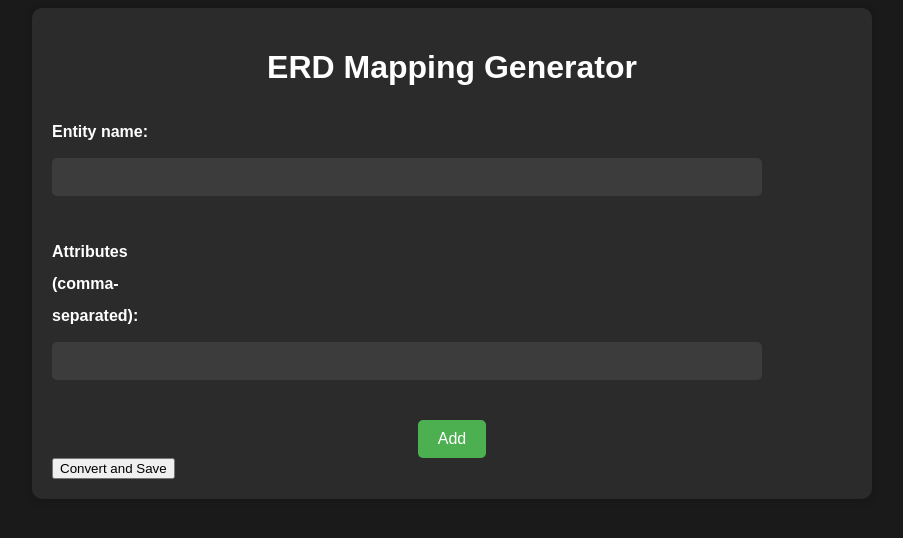
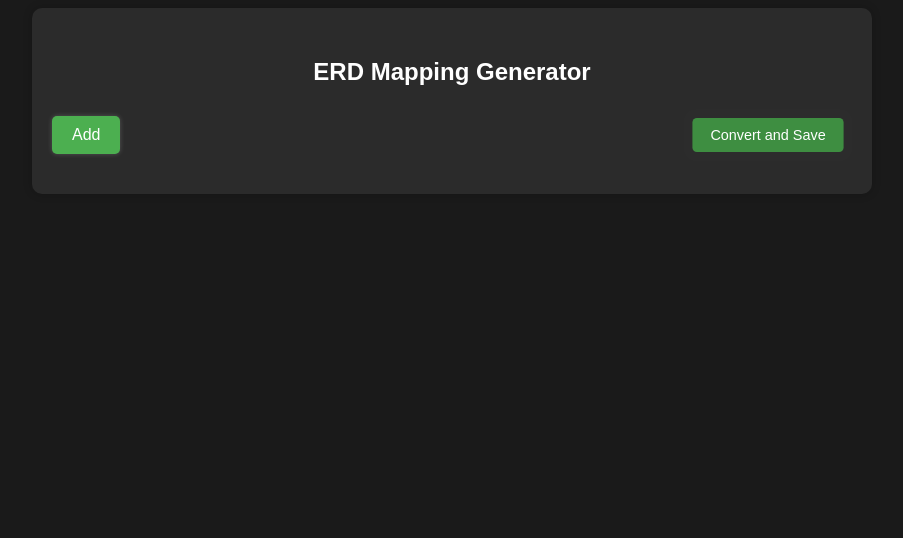
Before and after one commit to NightMare489/ERDmapping, a Flask app: page / in a window 1280 px wide. Shown: the top 538 px of the page, without its empty margins (188-1091 px from the left). Run offline with Flask 3, Linux system fonts and the light colour scheme.

Commit message:
good design done

```diff
--- a/templates/form.html
+++ b/templates/form.html
@@ -2,6 +2,47 @@
 <html>
 <head>
     <title>ERD Mapping Generator</title>
+    <style>
+        body {
+            font-family: Arial, sans-serif;
+        }
+
+        h1 {
+            font-size: 24px;
+            margin-top: 30px;
+            margin-bottom: 20px;
+            text-align: center;
+        }
+
+        label {
+            display: block;
+            margin-bottom: 10px;
+        }
+
+        input[type="text"] {
+            padding: 10px;
+            border: 1px solid #ccc;
+            border-radius: 5px;
+            font-size: 16px;
+            width: 100%;
+            box-sizing: border-box;
+            margin-bottom: 20px;
+        }
+
+        input[type="submit"] {
+            background-color: #4CAF50;
+            color: white;
+            padding: 10px 20px;
+            border: none;
+            border-radius: 5px;
+            cursor: pointer;
+            font-size: 16px;
+        }
+
+        input[type="submit"]:hover {
+            background-color: #3e8e41;
+        }
+    </style>
     <style>
         body {
             font-family: Arial, sans-serif;
@@ -40,7 +81,7 @@
             font-size: 16px;
         }
 
-        button {
+        button, input[type="submit"] {
             display: block;
             margin: 0 auto;
             padding: 10px 20px;
@@ -50,14 +91,36 @@
             font-size: 16px;
             cursor: pointer;
             border: none;
+
+            /* modern floating neon glow effect */
+            box-shadow: 0 0 5px rgba(255, 255, 255, 0.2);
+            transition: 0.2s;
+
+            user-select: none;
+
         }
 
-        button:hover {
-            background-color: #3E8E41;
+        button:hover, input[type="submit"] {
+            background-color: #3e8e41;
+            /* animated effect looping  */
+            animation: pulse 1s infinite;
+        }
+
+        /* smoth shrink on click */
+
+        button:active, input[type="submit"] {
+            transform: scale(0.9);
+        }
+
+        .text-center {
+            text-align: center;
         }
 
         .input-group {
             margin-bottom: 20px;
+            border: 1px solid #ccc;
+            padding: 10px;
+            border-radius: 5px;
         }
 
         .input-group::after {
@@ -77,6 +140,43 @@
             float: left;
             width: calc(100% - 110px);
         }
+
+        .delete-button {
+            display: inline-block;
+            margin-left: 10px;
+            padding: 5px 10px;
+            border-radius: 5px;
+            background-color: #FF0000;
+            color: #FFFFFF;
+            font-size: 16px;
+            cursor: pointer;
+            border: none;
+        }
+
+        .delete-button:hover {
+            background-color: #CC0000;
+        }
+
+        .buttons-container {
+            display: flex;
+            justify-content: space-between;
+            margin-bottom: 20px;
+        }
+
+        @keyframes pulse {
+            0% {
+                box-shadow: 0 0 0 0 rgba(255, 255, 255, 0.2);
+            }
+
+            70% {
+                box-shadow: 0 0 0 10px rgba(255, 255, 255, 0);
+            }
+
+            100% {
+                box-shadow: 0 0 0 0 rgba(255, 255, 255, 0);
+            }
+        }
+
     </style>
 </head>
 <body>
@@ -84,22 +184,18 @@
         <h1>ERD Mapping Generator</h1>
 
         <form method="POST" action="/convert">
-            <div class="input-group">
-                <label for="entity">Entity name:</label>
-                <input type="text" id="entity" name="entity">
-            </div>
 
-            <div class="input-group">
-                <label for="attributes">Attributes (comma-separated):</label>
-                <input type="text" id="attributes" name="attributes">
-            </div>
+            <div class="buttons-container">
 
                 <div class="text-center">
-                <button type="button" id="add_field">Add</button>
+                    <button type="button" id="add_field" >Add</button>
                 </div>
 
                 <div class="text-center">
                     <input type="submit" value="Convert and Save">
+                </div>
+            </div>
+            <div id="input-group-container">
             </div>
         </form>
     </div>
@@ -107,54 +203,57 @@
     <script>
         var add_field_button = document.getElementById('add_field');
         var form = document.getElementsByTagName('form')[0];
-        var entity_input = document.getElementById('entity');
-        var attributes_input = document.getElementById('attributes');
+        var input_group_container = document.getElementById('input-group-container');
 
         add_field_button.addEventListener('click', function() {
-            var entity_value = entity_input.value.trim();
-            var attributes_value = attributes_input.value.trim();
+            var input_group_new = document.createElement('div');
+            input_group_new.setAttribute('class', 'input-group');
+            input_group_new.style.border = "1px solid #ccc";
 
-            if (!entity_value || !attributes_value) {
-                alert('Please fill in both the entity name and attributes fields.');
-                return;
-            }
+            var label_new = document.createElement('label');
+            label_new.setAttribute('for', 'entity');
+            label_new.innerText = 'Entity name:';
 
             var entity_input_new = document.createElement('input');
             entity_input_new.setAttribute('type', 'text');
             entity_input_new.setAttribute('name', 'entity');
-            entity_input_new.setAttribute('value', entity_value);
+            // make it required
+            entity_input_new.setAttribute('required', 'required');
+
+
+            var label_new2 = document.createElement('label');
+            label_new2.setAttribute('for', 'attributes');
+            label_new2.innerText = 'Attributes (comma-separated):';
+
 
             var attributes_input_new = document.createElement('input');
             attributes_input_new.setAttribute('type', 'text');
             attributes_input_new.setAttribute('name', 'attributes');
-            attributes_input_new.setAttribute('value', attributes_value);
+            // make it required
+            attributes_input_new.setAttribute('required', 'required');
 
-            var input_group_new = document.createElement('div');
-            input_group_new.setAttribute('class', 'input-group');
-            input_group_new.appendChild(entity_input_new);
-            input_group_new.appendChild(attributes_input_new);
 
-            form.insertBefore(input_group_new, add_field_button.parentElement);
 
-            entity_input.value = '';
-            attributes_input.value = '';
-            entity_input.focus();
+            var delete_button_new = document.createElement('button');
+            delete_button_new.setAttribute('type', 'button');
+            delete_button_new.setAttribute('class', 'delete-button');
+            delete_button_new.innerText = 'Delete';
+            delete_button_new.addEventListener('click', function() {
+                deleteInputGroup(this);
             });
 
-        // Handle the Enter key to allow the user to keep typing
-        entity_input.addEventListener('keydown', function(event) {
-            if (event.key === 'Enter') {
-                event.preventDefault();
-                attributes_input.focus();
-            }
+           input_group_new.appendChild(label_new);
+            input_group_new.appendChild(entity_input_new);
+            input_group_new.appendChild(label_new2);
+            input_group_new.appendChild(attributes_input_new);
+            input_group_new.appendChild(delete_button_new);
+
+            input_group_container.appendChild(input_group_new);
         });
 
-        attributes_input.addEventListener('keydown', function(event) {
-            if (event.key === 'Enter') {
-                event.preventDefault();
-                add_field_button.click();
+        function deleteInputGroup(button) {
+            button.parentElement.remove();
         }
-        });
     </script>
 </body>
 </html>
```
Also changed, not shown: dataexample.json (added, +40 -0 lines), input.txt (+1 -10 lines), static/style.css (added, +98 -0 lines). Lines whose indentation alone changed are shown as unchanged.
